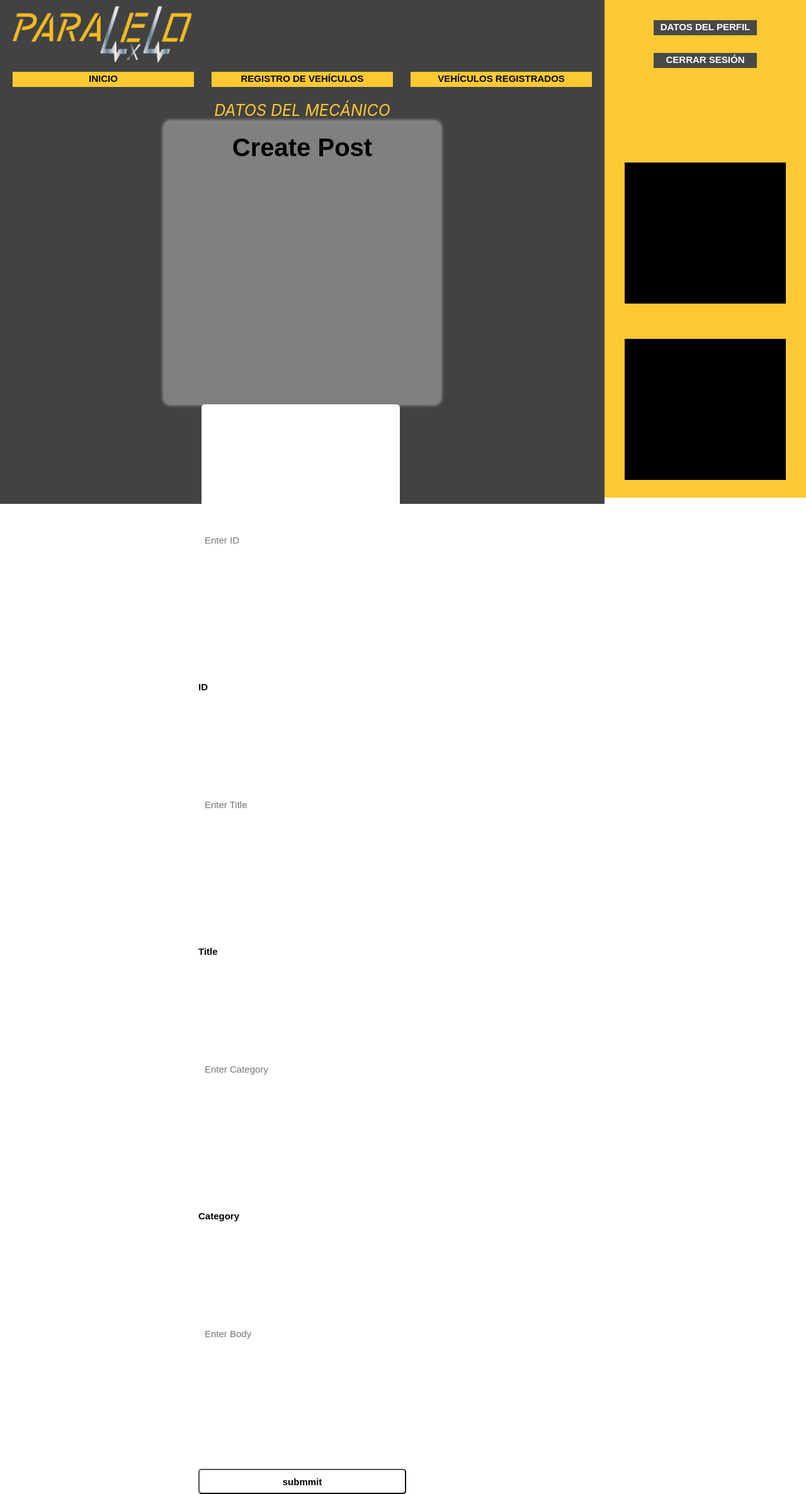
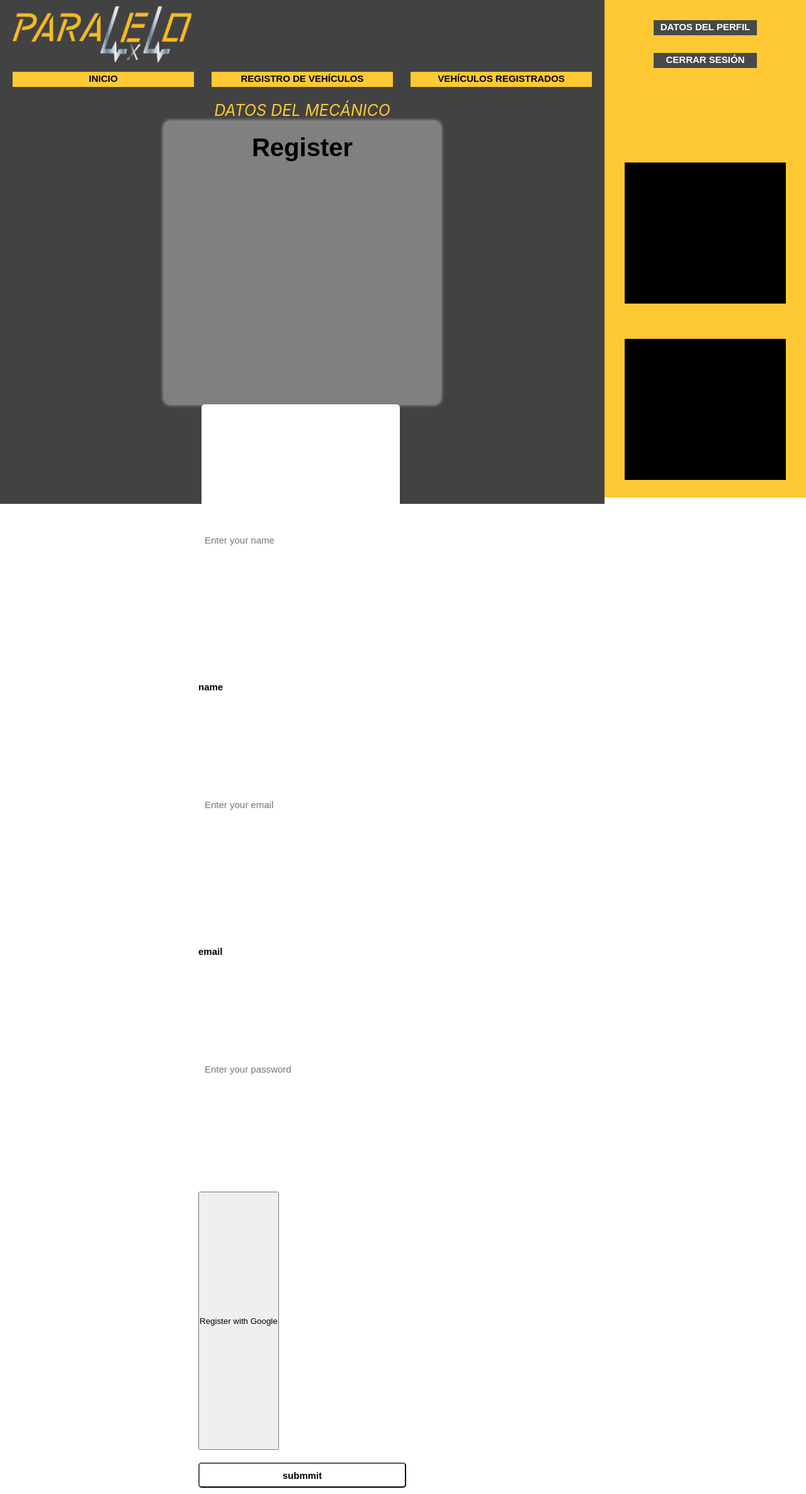
Before and after one commit to joaopinto18/paralelo-app, an Angular app: page /vista-perfil-mecanico in a window 1280 px wide. Before the commit this address led to /. Shown: the whole page at 63% size. Built offline with nearby package versions, Linux system fonts and the light colour scheme.

Commit message:
guardado resolviendo el tema del navbar

```diff
--- a/src/app/app-routing.module.ts
+++ b/src/app/app-routing.module.ts
@@ -1,10 +1,17 @@
 import { NgModule } from '@angular/core';
 import { RouterModule, Routes } from '@angular/router';
+import { VistaInicioComponent } from './pages/paginaPrincipal/vista-inicio/vista-inicio.component';
+import { VistaDatosPerfilMecanicoComponent } from './pages/perfilMecanico/vista-datos-perfil-mecanico/vista-datos-perfil-mecanico.component';
 
-const routes: Routes = [];
+const routes: Routes = [
+  {path:'vista-inicio', component:VistaInicioComponent},
+  {path:'vista-perfil-mecanico', component:VistaDatosPerfilMecanicoComponent}
+];
 
 @NgModule({
   imports: [RouterModule.forRoot(routes)],
   exports: [RouterModule]
 })
-export class AppRoutingModule { }
+export class AppRoutingModule {
+
+ }
--- a/src/app/app.component.html
+++ b/src/app/app.component.html
@@ -1,3 +1,2 @@
-<app-vista-datos-perfil-mecanico></app-vista-datos-perfil-mecanico>
-<!--<app-vista-inicio></app-vista-inicio>-->
+
 <router-outlet></router-outlet>
--- a/src/app/components/perfilMecanico/nabvar-perfil-mecanico/nabvar-perfil-mecanico.component.html
+++ b/src/app/components/perfilMecanico/nabvar-perfil-mecanico/nabvar-perfil-mecanico.component.html
@@ -6,7 +6,7 @@
     </div>
     <div class='options-menu'>
         <div class='incio-button'>
-            <span><a>INICIO</a></span>
+            <span><a [routerLink]="['/vista-inicio']" style="color: black; text-decoration: none;">INICIO</a></span>
         </div>
         <div class='contacto-button'>
             <span><a>REGISTRO DE VEHÍCULOS</a></span>
--- a/src/app/pages/perfilMecanico/vista-datos-perfil-mecanico/vista-datos-perfil-mecanico.component.html
+++ b/src/app/pages/perfilMecanico/vista-datos-perfil-mecanico/vista-datos-perfil-mecanico.component.html
@@ -9,27 +9,25 @@
     </div>
     <div class='form-square'>
         <div class='form-square-background'>
-            <form class='form'>
+            <form class='registerAuth-form'>
                 <div class='form-tittle'>
-                    <span>Create Post</span>
+                    <span>Register</span>
                 </div>
                 <div class='group1'>
-                    <input type="text" placeholder="Enter ID" formControlName="ID" required><span class='bar'></span>
-                    <label for=''>ID</label>
+                    <input type="text" placeholder="Enter your name" required><span class='bar'></span>
+                    <label for=''>name</label>
                 </div>
                 <div class='group2'>
-                    <input type="text" placeholder="Enter Title" formControlName="title" required><span class='bar'></span>
-                    <label for=''>Title</label>
+                    <input type="text" placeholder="Enter your email" required><span class='bar'></span>
+                    <label for=''>email</label>
                 </div>
                 <div class='group3'>
-                    <input type="text" placeholder="Enter Category" formControlName="category" required><span class='bar'></span>
-                    <label for=''>Category</label>
+                    <input type="text" placeholder="Enter your password" required><span class='bar'></span>
+                    <label for=''>password</label>
                 </div>
-                <div class='group4'>
-                    <input type="text" placeholder="Enter Body" formControlName="body" required><span class='bar'></span>
-                    <label for=''>Body</label>
-                </div>
-                <button class='send-button' type='submit'>submmit</button>
+                <button class='withGoogle' type="button">Register with Google</button>
+                <button class='send-button' type='button'>submmit</button>
+
             </form>
         </div>
     </div>
```
